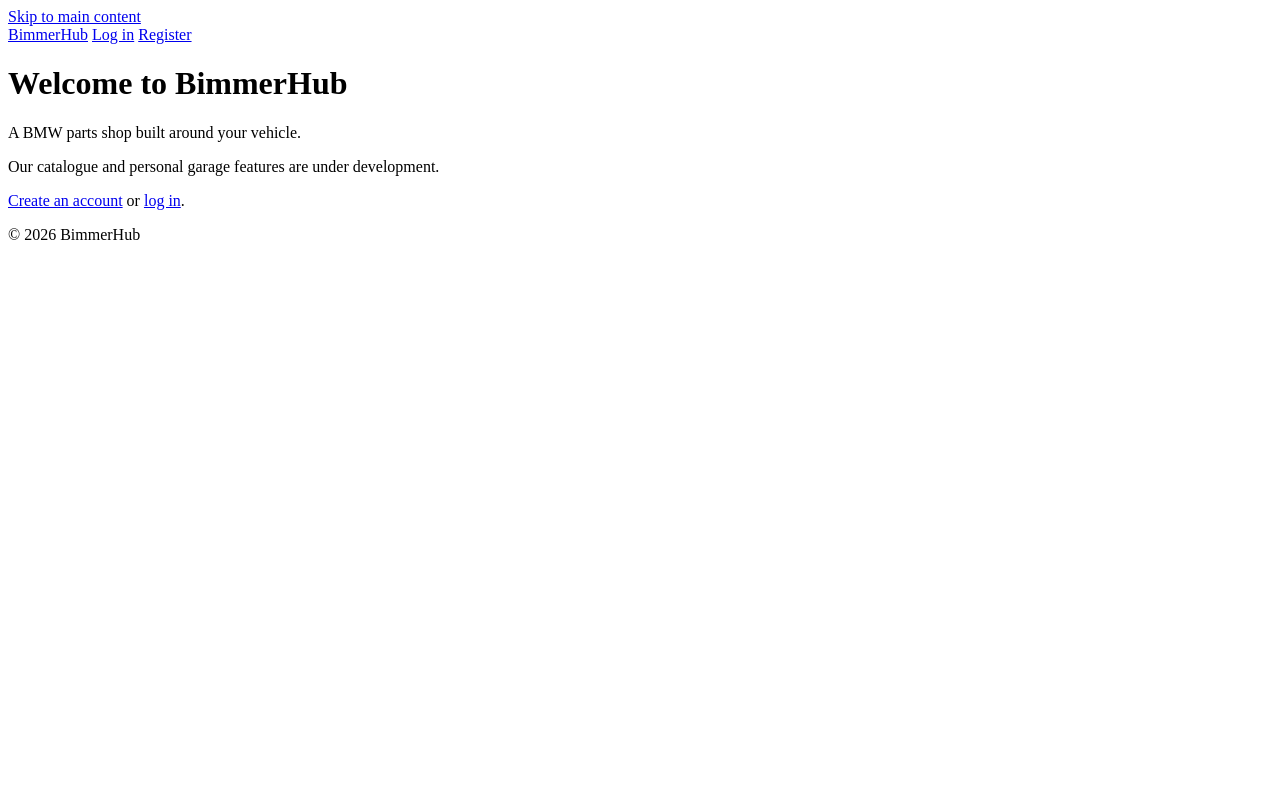
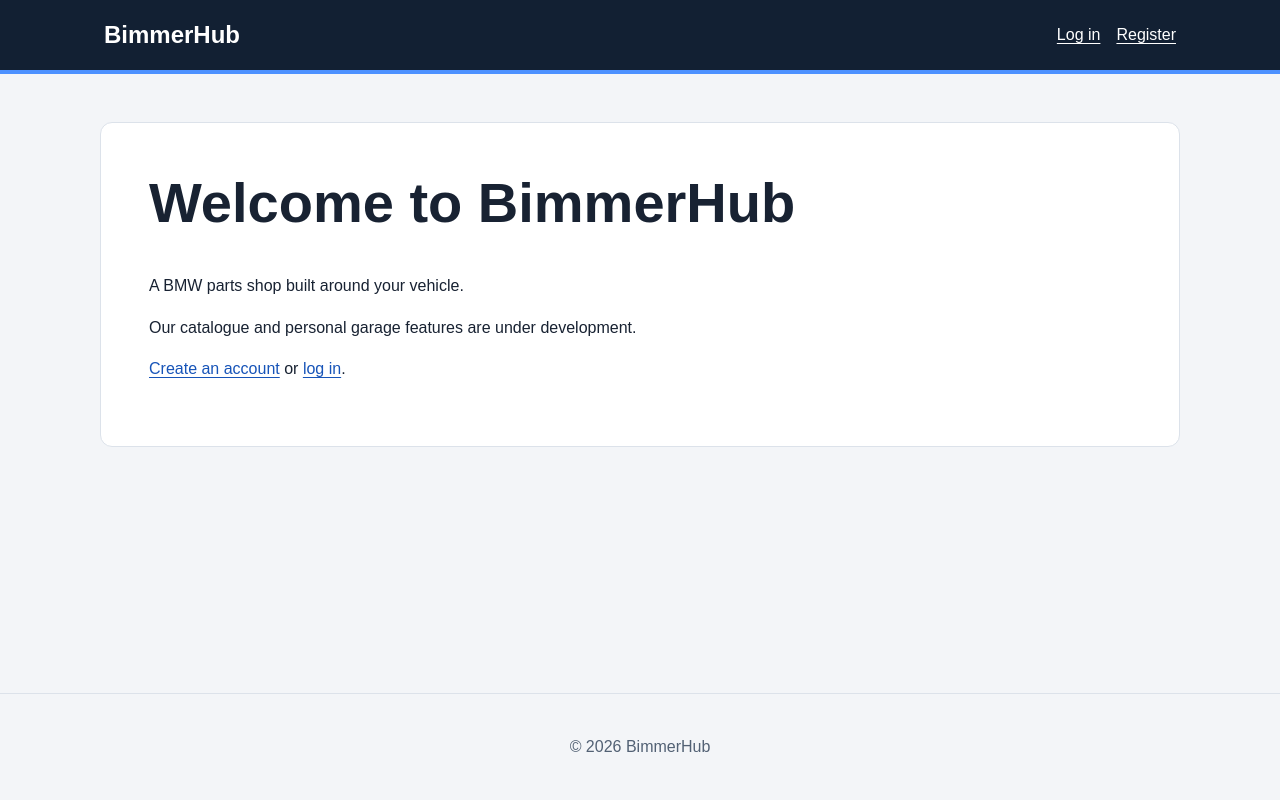
Before and after one commit to darrio-dk08/bimmerhub_project, a Django app: page / in a window 1280 px wide. Run offline with Django 5.2, Linux system fonts and the light colour scheme.

Commit message:
Style shared layout and add BimmerHub favicon

```diff
--- /dev/null
+++ b/core/static/core/css/base.css
@@ -0,0 +1,117 @@
+:root {
+    color-scheme: light;
+    --background: #f3f5f8;
+    --surface: #ffffff;
+    --text: #182232;
+    --muted: #526174;
+    --accent: #1754b8;
+}
+
+* {
+    box-sizing: border-box;
+}
+
+body {
+    margin: 0;
+    min-height: 100vh;
+    display: flex;
+    flex-direction: column;
+    font-family: Arial, Helvetica, sans-serif;
+    line-height: 1.6;
+    background: var(--background);
+    color: var(--text);
+}
+
+a {
+    color: var(--accent);
+    text-underline-offset: 0.2em;
+}
+
+a:hover {
+    text-decoration-thickness: 0.15em;
+}
+
+a:focus-visible {
+    outline: 3px solid #b45309;
+    outline-offset: 4px;
+}
+
+.skip-link {
+    position: absolute;
+    top: 0;
+    left: 1rem;
+    padding: 0.75rem 1rem;
+    background: var(--surface);
+    transform: translateY(-150%);
+    z-index: 10;
+}
+
+.skip-link:focus {
+    transform: translateY(0);
+}
+
+header {
+    background: #122033;
+    border-bottom: 4px solid #4c91ff;
+}
+
+nav {
+    max-width: 1120px;
+    margin: 0 auto;
+    padding: 1rem 1.5rem;
+    display: flex;
+    align-items: center;
+    flex-wrap: wrap;
+    gap: 1rem;
+}
+
+nav a {
+    color: #ffffff;
+}
+
+nav a:first-child {
+    margin-right: auto;
+    font-size: 1.5rem;
+    font-weight: 700;
+    text-decoration: none;
+}
+
+nav a:focus-visible {
+    outline-color: #ffd166;
+}
+
+main {
+    width: min(100% - 2rem, 1080px);
+    margin: 3rem auto;
+    padding: clamp(1.25rem, 4vw, 3rem);
+    background: var(--surface);
+    border: 1px solid #dce2ea;
+    border-radius: 12px;
+}
+
+h1 {
+    margin-top: 0;
+    font-size: clamp(2rem, 5vw, 3.5rem);
+    line-height: 1.15;
+    overflow-wrap: anywhere;
+}
+
+main p {
+    max-width: 65ch;
+}
+
+.messages {
+    width: min(100% - 2rem, 1080px);
+    margin: 1rem auto 0;
+    padding: 0.5rem 1rem;
+    background: #e8f0fe;
+    border-left: 4px solid var(--accent);
+}
+
+footer {
+    margin-top: auto;
+    padding: 1.5rem;
+    text-align: center;
+    color: var(--muted);
+    border-top: 1px solid #dce2ea;
+}
--- a/core/templates/base.html
+++ b/core/templates/base.html
@@ -1,12 +1,17 @@
+{% load static %}
 <!DOCTYPE html>
 <html lang="en">
 <head>
     <meta charset="UTF-8">
     <meta name="viewport" content="width=device-width, initial-scale=1.0">
     <title>{% block title %}BimmerHub{% endblock %}</title>
+
+    <link rel="stylesheet" href="{% static 'core/css/base.css' %}">
+    <link rel="icon" type="image/svg+xml" href="{% static 'core/images/favicon.svg' %}">
+
 </head>
 <body>
-    <a href="#main-content">Skip to main content</a>
+    <a class="skip-link" href="#main-content">Skip to main content</a>
 
     <header>
         <nav aria-label="Main navigation">
@@ -22,7 +27,7 @@
     </header>
 
     {% if messages %}
-        <div role="status">
+        <div class="messages" role="status">
             {% for message in messages %}
                 <p>{{ message }}</p>
             {% endfor %}
```
Also changed, not shown: core/static/core/images/favicon.svg (added).
